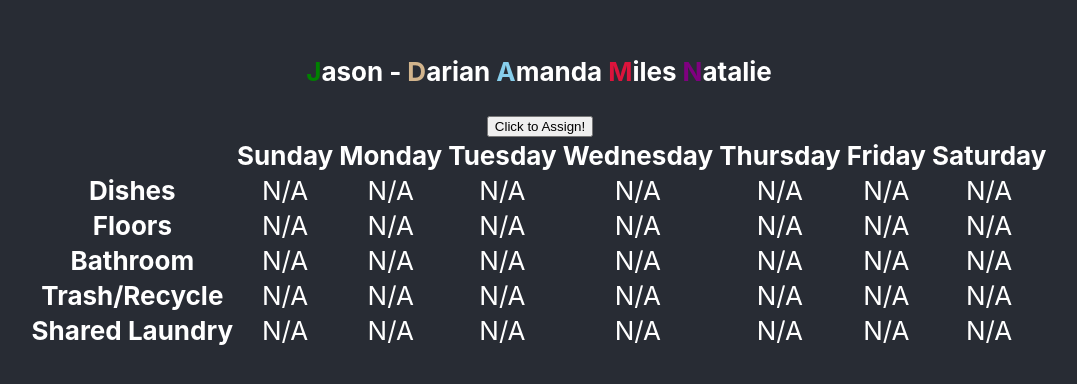
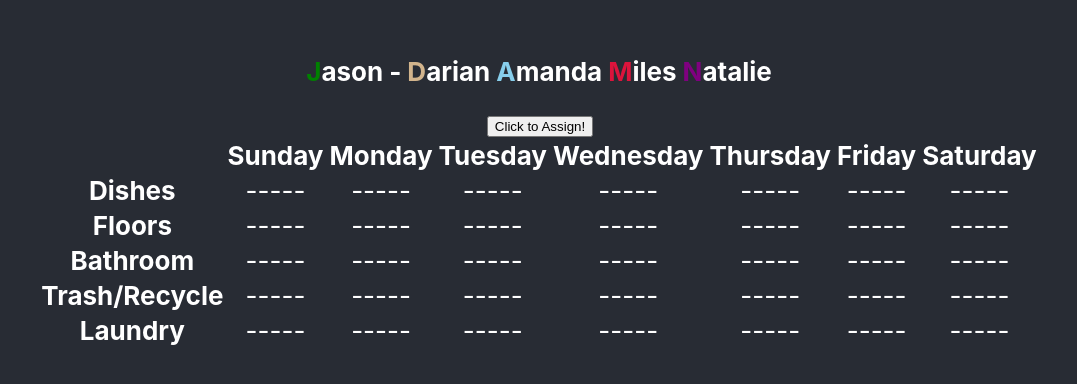
Before and after one commit to MWeber313/chore-wheel, a React (Create React App) app in the folder chore-app/: page / in a window 1280 px wide. Shown: the part 212-596 px from the top of the page, without its empty margins (100-1177 px from the left). Built offline with nearby package versions, Linux system fonts and the light colour scheme.

Commit message:
Added span tags, need to learn Vim

```diff
--- a/chore-app/src/App.js
+++ b/chore-app/src/App.js
@@ -25,55 +25,265 @@ function App() {
           <th>Friday </th><br></br>
           <th>Saturday </th><br></br>
         </tr>
-        <tr>
+        <tr id="dishes">
           <th>Dishes</th>
-          <td>N/A</td><br></br>
-          <td>N/A</td><br></br>
-          <td>N/A</td><br></br>
-          <td>N/A</td><br></br>
-          <td>N/A</td><br></br>
-          <td>N/A</td><br></br>
-          <td>N/A</td><br></br>
+          <td>
+          <span id="">-</span>
+          <span id="">-</span>
+          <span id="">-</span>
+          <span id="">-</span>
+          <span id="">-</span>
+          </td><br></br>
+          <td>
+          <span id="">-</span>
+          <span id="">-</span>
+          <span id="">-</span>
+          <span id="">-</span>
+          <span id="">-</span>
+          </td><br></br>
+          <td>
+          <span id="">-</span>
+          <span id="">-</span>
+          <span id="">-</span>
+          <span id="">-</span>
+          <span id="">-</span>
+          </td><br></br>
+          <td>
+          <span id="">-</span>
+          <span id="">-</span>
+          <span id="">-</span>
+          <span id="">-</span>
+          <span id="">-</span>
+          </td><br></br>
+          <td>
+          <span id="">-</span>
+          <span id="">-</span>
+          <span id="">-</span>
+          <span id="">-</span>
+          <span id="">-</span>
+          </td><br></br>
+          <td>
+          <span id="">-</span>
+          <span id="">-</span>
+          <span id="">-</span>
+          <span id="">-</span>
+          <span id="">-</span>
+          </td><br></br>
+          <td>
+          <span id="">-</span>
+          <span id="">-</span>
+          <span id="">-</span>
+          <span id="">-</span>
+          <span id="">-</span>
+          </td><br></br>
         </tr>
-        <tr>
+        <tr id="floors">
           <th>Floors</th>
-          <td>N/A</td><br></br>
-          <td>N/A</td><br></br>
-          <td>N/A</td><br></br>
-          <td>N/A</td><br></br>
-          <td>N/A</td><br></br>
-          <td>N/A</td><br></br>
-          <td>N/A</td><br></br>
+          <td>
+          <span id="">-</span>
+          <span id="">-</span>
+          <span id="">-</span>
+          <span id="">-</span>
+          <span id="">-</span>
+          </td><br></br>
+          <td>
+          <span id="">-</span>
+          <span id="">-</span>
+          <span id="">-</span>
+          <span id="">-</span>
+          <span id="">-</span>
+          </td><br></br>
+          <td>
+          <span id="">-</span>
+          <span id="">-</span>
+          <span id="">-</span>
+          <span id="">-</span>
+          <span id="">-</span>
+          </td><br></br>
+          <td>
+          <span id="">-</span>
+          <span id="">-</span>
+          <span id="">-</span>
+          <span id="">-</span>
+          <span id="">-</span>
+          </td><br></br>
+          <td>
+          <span id="">-</span>
+          <span id="">-</span>
+          <span id="">-</span>
+          <span id="">-</span>
+          <span id="">-</span>
+          </td><br></br>
+          <td>
+          <span id="">-</span>
+          <span id="">-</span>
+          <span id="">-</span>
+          <span id="">-</span>
+          <span id="">-</span>
+          </td><br></br>
+          <td>
+          <span id="">-</span>
+          <span id="">-</span>
+          <span id="">-</span>
+          <span id="">-</span>
+          <span id="">-</span>
+          </td><br></br>
         </tr>
-        <tr>
+        <tr id="bathroom">
           <th>Bathroom</th>
-          <td>N/A</td><br></br>
-          <td>N/A</td><br></br>
-          <td>N/A</td><br></br>
-          <td>N/A</td><br></br>
-          <td>N/A</td><br></br>
-          <td>N/A</td><br></br>
-          <td>N/A</td><br></br>
+          <td>
+          <span id="">-</span>
+          <span id="">-</span>
+          <span id="">-</span>
+          <span id="">-</span>
+          <span id="">-</span>
+          </td><br></br>
+          <td>
+          <span id="">-</span>
+          <span id="">-</span>
+          <span id="">-</span>
+          <span id="">-</span>
+          <span id="">-</span>
+          </td><br></br>
+          <td>
+          <span id="">-</span>
+          <span id="">-</span>
+          <span id="">-</span>
+          <span id="">-</span>
+          <span id="">-</span>
+          </td><br></br>
+          <td>
+          <span id="">-</span>
+          <span id="">-</span>
+          <span id="">-</span>
+          <span id="">-</span>
+          <span id="">-</span>
+          </td><br></br>
+          <td>
+          <span id="">-</span>
+          <span id="">-</span>
+          <span id="">-</span>
+          <span id="">-</span>
+          <span id="">-</span>
+          </td><br></br>
+          <td>
+          <span id="">-</span>
+          <span id="">-</span>
+          <span id="">-</span>
+          <span id="">-</span>
+          <span id="">-</span>
+          </td><br></br>
+          <td>
+          <span id="">-</span>
+          <span id="">-</span>
+          <span id="">-</span>
+          <span id="">-</span>
+          <span id="">-</span>
+          </td><br></br>
         </tr>
-        <tr>
-          <th>Trash/Recycle </th>
-          <td>N/A</td><br></br>
-          <td>N/A</td><br></br>
-          <td>N/A</td><br></br>
-          <td>N/A</td><br></br>
-          <td>N/A</td><br></br>
-          <td>N/A</td><br></br>
-          <td>N/A</td><br></br>
+        <tr id="trash">
+          <th>Trash/Recycle</th>
+          <td>
+          <span id="">-</span>
+          <span id="">-</span>
+          <span id="">-</span>
+          <span id="">-</span>
+          <span id="">-</span>
+          </td><br></br>
+          <td>
+          <span id="">-</span>
+          <span id="">-</span>
+          <span id="">-</span>
+          <span id="">-</span>
+          <span id="">-</span>
+          </td><br></br>
+          <td>
+          <span id="">-</span>
+          <span id="">-</span>
+          <span id="">-</span>
+          <span id="">-</span>
+          <span id="">-</span>
+          </td><br></br>
+          <td>
+          <span id="">-</span>
+          <span id="">-</span>
+          <span id="">-</span>
+          <span id="">-</span>
+          <span id="">-</span>
+          </td><br></br>
+          <td>
+          <span id="">-</span>
+          <span id="">-</span>
+          <span id="">-</span>
+          <span id="">-</span>
+          <span id="">-</span>
+          </td><br></br>
+          <td>
+          <span id="">-</span>
+          <span id="">-</span>
+          <span id="">-</span>
+          <span id="">-</span>
+          <span id="">-</span>
+          </td><br></br>
+          <td>
+          <span id="">-</span>
+          <span id="">-</span>
+          <span id="">-</span>
+          <span id="">-</span>
+          <span id="">-</span>
+          </td><br></br>
         </tr>
-        <tr>
-          <th>Shared Laundry</th>
-          <td>N/A</td><br></br>
-          <td>N/A</td><br></br>
-          <td>N/A</td><br></br>
-          <td>N/A</td><br></br>
-          <td>N/A</td><br></br>
-          <td>N/A</td><br></br>
-          <td>N/A</td><br></br>
+        <tr id="laundry">
+          <th>Laundry</th>
+          <td>
+          <span id="">-</span>
+          <span id="">-</span>
+          <span id="">-</span>
+          <span id="">-</span>
+          <span id="">-</span>
+          </td><br></br>
+          <td>
+          <span id="">-</span>
+          <span id="">-</span>
+          <span id="">-</span>
+          <span id="">-</span>
+          <span id="">-</span>
+          </td><br></br>
+          <td>
+          <span id="">-</span>
+          <span id="">-</span>
+          <span id="">-</span>
+          <span id="">-</span>
+          <span id="">-</span>
+          </td><br></br>
+          <td>
+          <span id="">-</span>
+          <span id="">-</span>
+          <span id="">-</span>
+          <span id="">-</span>
+          <span id="">-</span>
+          </td><br></br>
+          <td>
+          <span id="">-</span>
+          <span id="">-</span>
+          <span id="">-</span>
+          <span id="">-</span>
+          <span id="">-</span>
+          </td><br></br>
+          <td>
+          <span id="">-</span>
+          <span id="">-</span>
+          <span id="">-</span>
+          <span id="">-</span>
+          <span id="">-</span>
+          </td><br></br>
+          <td>
+          <span id="">-</span>
+          <span id="">-</span>
+          <span id="">-</span>
+          <span id="">-</span>
+          <span id="">-</span>
+          </td><br></br>
         </tr>
       </table>
     </div>
--- a/chore-app/src/Functions/Chore-assigner.js
+++ b/chore-app/src/Functions/Chore-assigner.js
@@ -1,5 +1,11 @@
 let Chorewheel = () => {
+    let jason = Document.getElementbyId("jason");
+    let darian = Document.getElementbyId("darian");
+    let amanda = Document.getElementbyId("amanda");
+    let miles = Document.getElementbyId("miles");
+    let nat = Document.getElementbyId("nat");
 
+    // the above variables will be used to set span tag ids the proper id when assigning a chore
 }
 
 export default Chorewheel;
```
